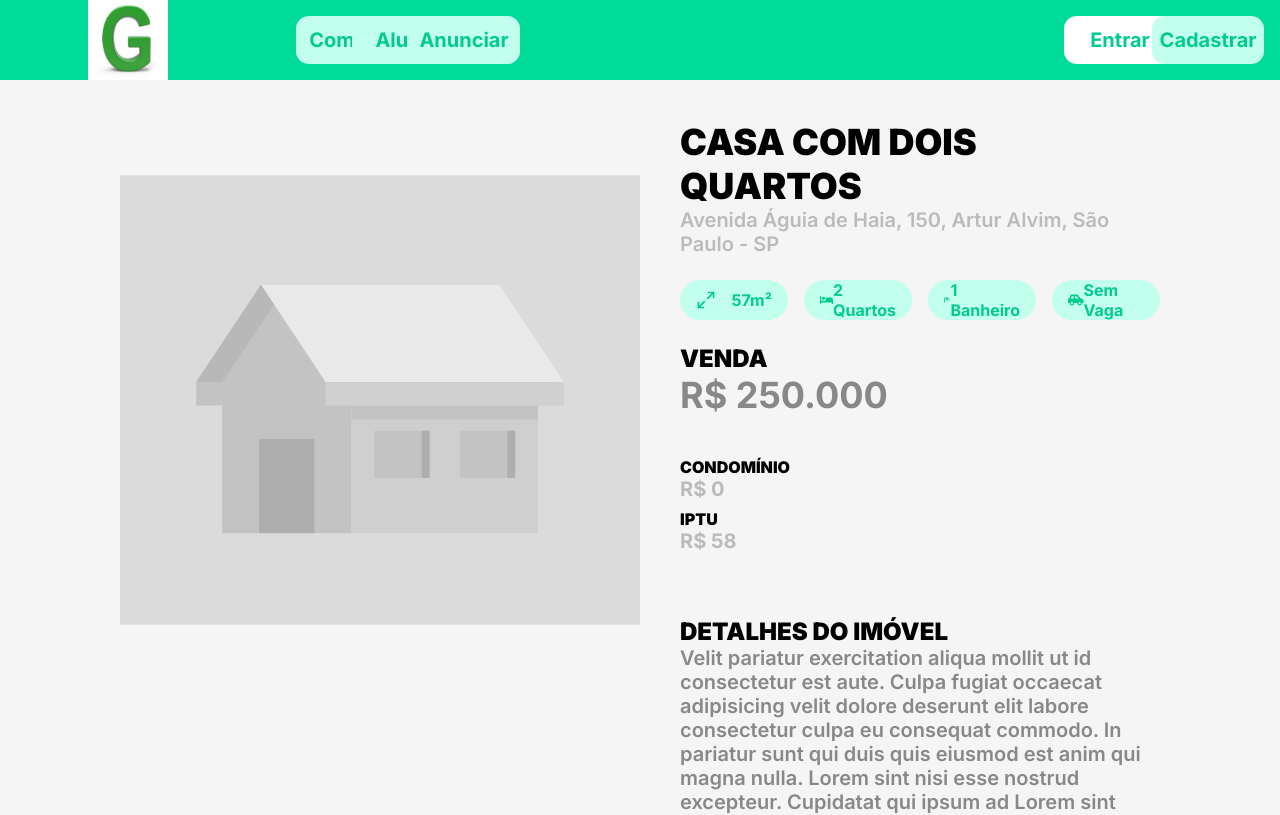
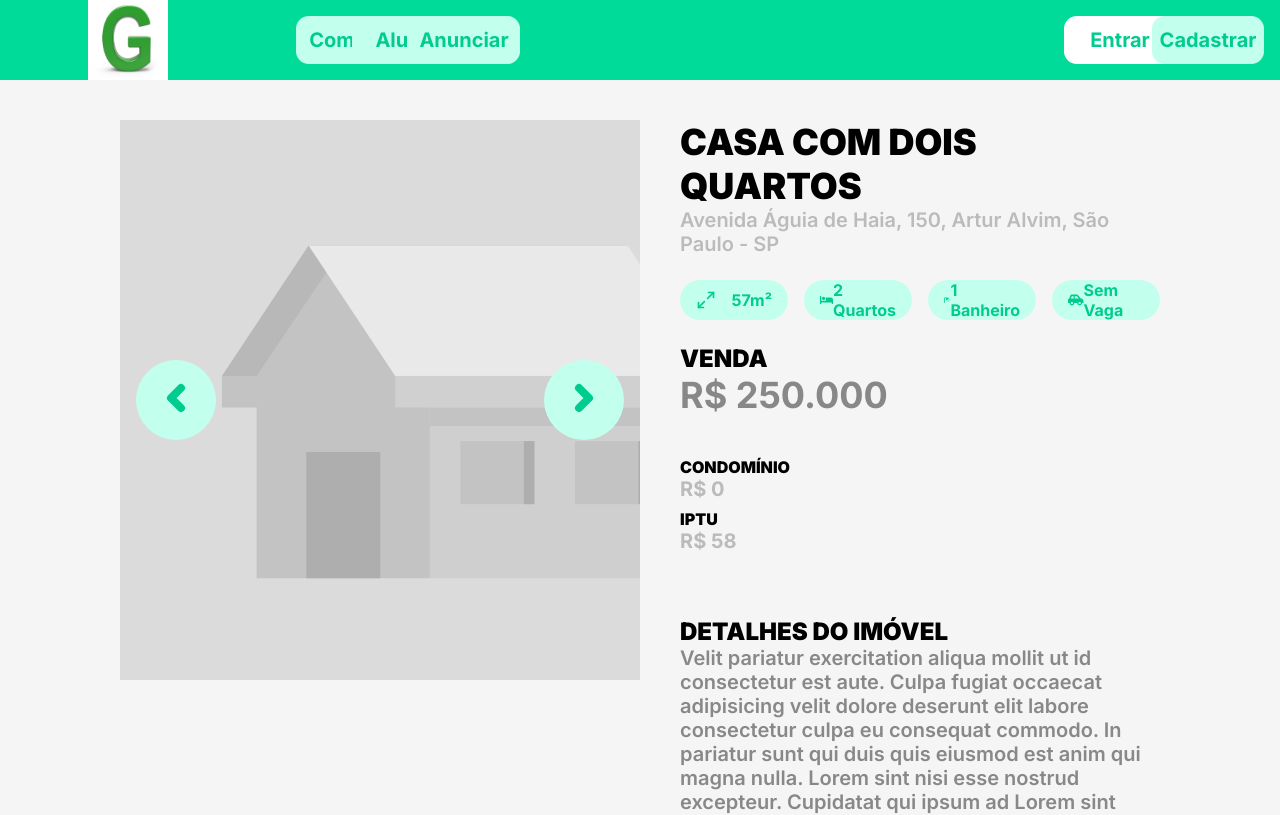
Before and after one commit to niccampanelli/green-real-estate, a React (Create React App) app: page /imovel in a window 1280 px wide. Shown: the top 815 px of the page. Built offline with nearby package versions, Linux system fonts and the light colour scheme.

Commit message:
Implementing images carousel in info page

```diff
--- a/src/pages/Home/index.js
+++ b/src/pages/Home/index.js
@@ -27,7 +27,9 @@ export default function Home(){
         var currentScrollPos = 0;
 
         const anim = setInterval(function(){
-            if(currentScrollPos < 108){
+            if(currentScrollPos < elemCar.offsetWidth/8){
+                console.log(elemCar.offsetWidth);
+
                 if(operator){
                     elemCar.scroll(elemCar.scrollLeft + 10, 0);
                     currentScrollPos ++;
--- a/src/pages/ImoInfo/index.js
+++ b/src/pages/ImoInfo/index.js
@@ -90,7 +90,27 @@ export default function Home(){
         <main className="mainContent">
             <section className="infoSection">
                 <div className="infoImage">
-                    <HouseDefault className="infoDefaultImage"/>
+                    <div className="imagesCaroussel" id="elemCar">
+                        <button onClick={e => carouselScroll(false, e.target.parentElement)} className="imagesCarousselLeftBtn"><FiChevronLeft size={"5vh"} onClick={e => carouselScroll(false, e.target.parentElement.parentElement.parentElement)}/></button>
+                        <div className="imagesCarousselItems">
+                            <div className="imageElement">
+                                <HouseDefault className="imageElementImage"/>
+                            </div>
+                            <div className="imageElement">
+                                <HouseDefault className="imageElementImage"/>
+                            </div>
+                            <div className="imageElement">
+                                <HouseDefault className="imageElementImage"/>
+                            </div>
+                            <div className="imageElement">
+                                <HouseDefault className="imageElementImage"/>
+                            </div>
+                            <div className="imageElement">
+                                <HouseDefault className="imageElementImage"/>
+                            </div>
+                        </div>
+                        <button onClick={e => carouselScroll(true, e.target.parentElement)} className="imagesCarousselRightBtn"><FiChevronRight size={"5vh"} onClick={e => carouselScroll(true, e.target.parentElement.parentElement.parentElement)}/></button>
+                    </div>
                 </div>
                 <section className="infoSectionDiv">
                     <h1 className="infoName">Casa com dois quartos</h1>
--- a/src/pages/ImoInfo/styles.css
+++ b/src/pages/ImoInfo/styles.css
@@ -7,11 +7,93 @@
 }
 
 .infoImage{
+    position: relative;
     width: 100%;
     height: 70vh;
 }
 
+.infoImageDiv{
+    width: 100%;
+    height: 100%;
+}
+
 .infoDefaultImage{
+    width: 100%;
+    height: 100%;
+}
+
+.imagesCaroussel{
+    width: 100%;
+    height: 100%;
+    overflow-x: scroll;
+    overflow-y: hidden;
+    scroll-behavior: smooth;
+}
+
+.imagesCaroussel::-webkit-scrollbar{
+    display: none;
+}
+
+.imagesCarousselItems{
+    width: fit-content;
+    justify-content: space-around;
+    display: flex;
+    height: 100%;
+}
+
+.imagesCarousselLeftBtn{
+    position: absolute;
+    height: 10vh;
+    width: 10vh;
+    background-color: #c3ffed;
+    border-radius: 100%;
+    left: 2vh;
+    top: 0vh;
+    bottom: 0;
+    margin: auto;
+    transition: all .3s;
+    cursor: pointer;
+}
+
+.imagesCarousselLeftBtn svg{
+    stroke-width: .6vh;
+    color: #00cc8f;
+    transition: all .3s;
+}
+
+.imagesCarousselItems{
+    width: fit-content;
+    justify-content: space-around;
+    display: flex;
+    height: 100%;
+}
+
+.imagesCarousselRightBtn{
+    position: absolute;
+    height: 10vh;
+    width: 10vh;
+    background-color: #c3ffed;
+    border-radius: 100%;
+    right: 2vh;
+    top: 0;
+    bottom: 0;
+    margin: auto;
+    transition: all .3s;
+    cursor: pointer;
+}
+
+.imagesCarousselRightBtn svg{
+    stroke-width: .6vh;
+    color: #00cc8f;
+    transition: all .3s;
+}
+
+.imageElement{
+    width: 87vh;
+    height: 100%;
+}
+
+.imageElementImage{
     width: 100%;
     height: 100%;
 }
```
